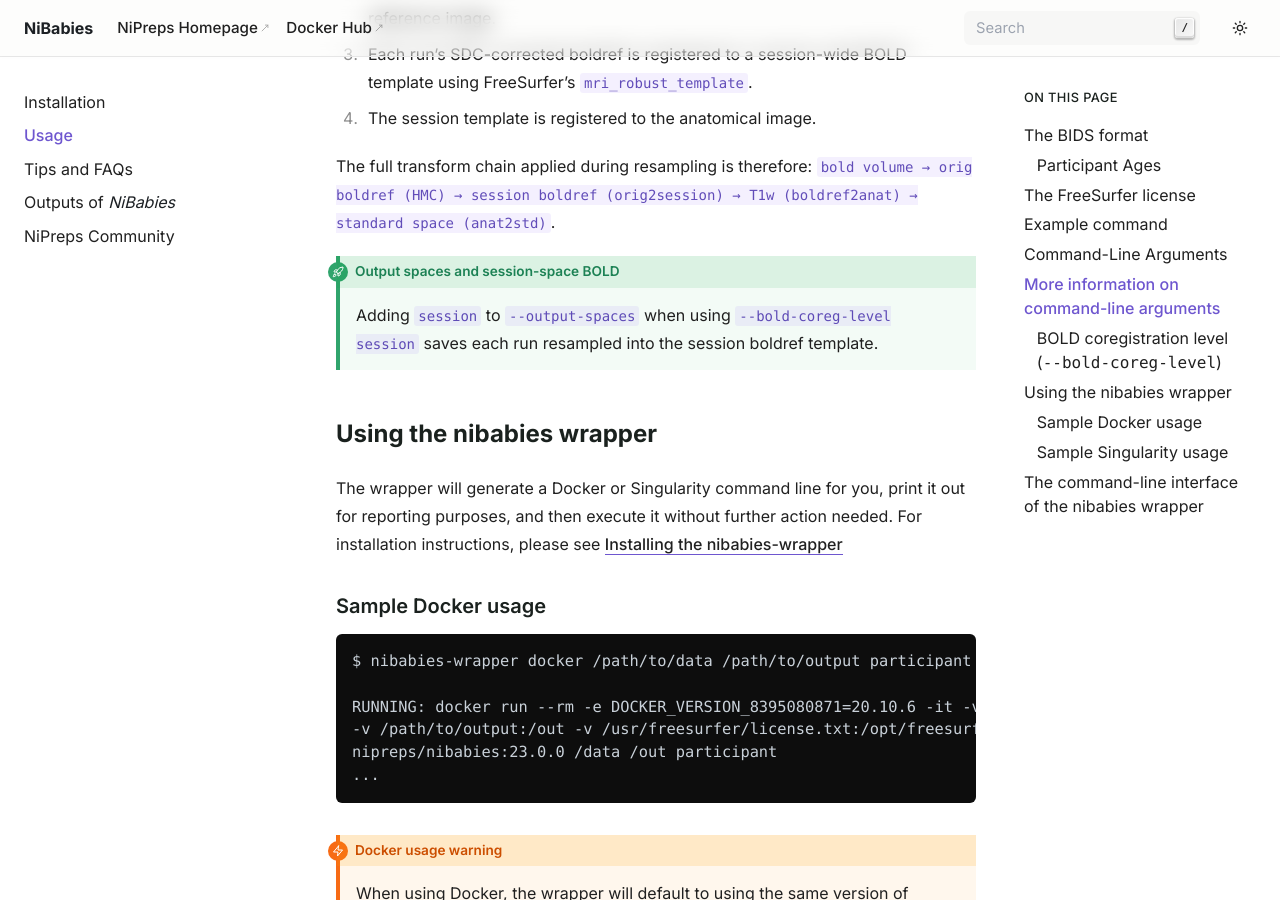
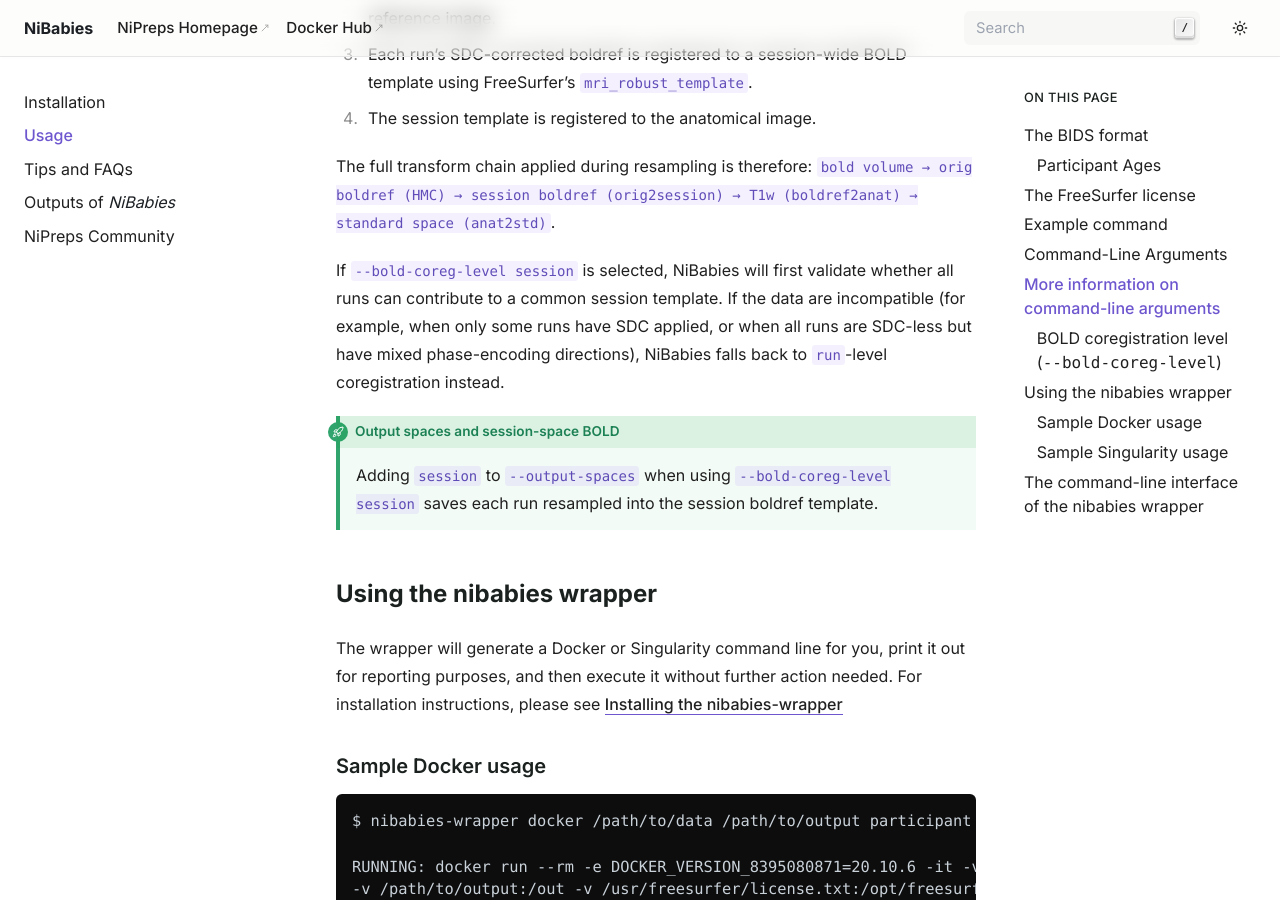
Before and after one commit to nipreps/nibabies, a Sphinx documentation site: the page built from docs/usage.md, in a window 1280 px wide and 900 px high, scrolled down 2984 px. Built offline with Sphinx 7.4.7, drawn with Linux system fonts in a browser that asks for light colours; the version number could not be read and is left out.

Commit message:
doc: add blurb about fallback

```diff
--- a/docs/usage.md
+++ b/docs/usage.md
@@ -104,6 +104,8 @@ The session-level pipeline follows four steps:
 The full transform chain applied during resampling is therefore:
 `bold volume → orig boldref (HMC) → session boldref (orig2session) → T1w (boldref2anat) → standard space (anat2std)`.
 
+If `--bold-coreg-level session` is selected, NiBabies will first validate whether all runs can contribute to a common session template. If the data are incompatible (for example, when only some runs have SDC applied, or when all runs are SDC-less but have mixed phase-encoding directions), NiBabies falls back to `run`-level coregistration instead.
+
 :::{admonition} Output spaces and session-space BOLD
 :class: tip
 
```
